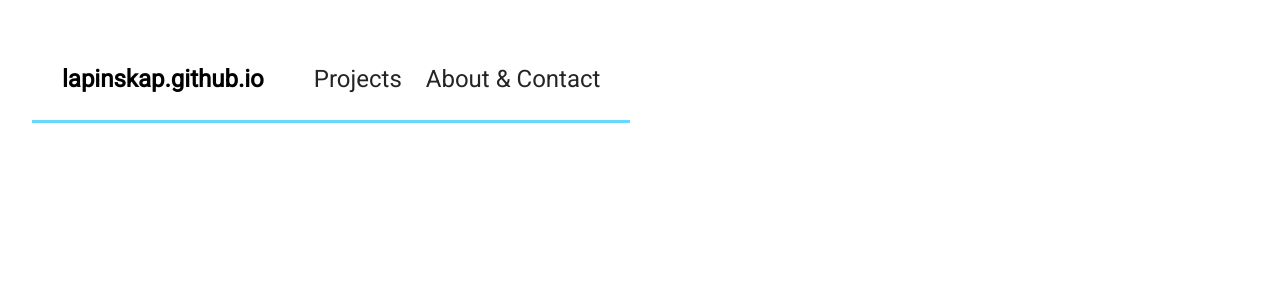
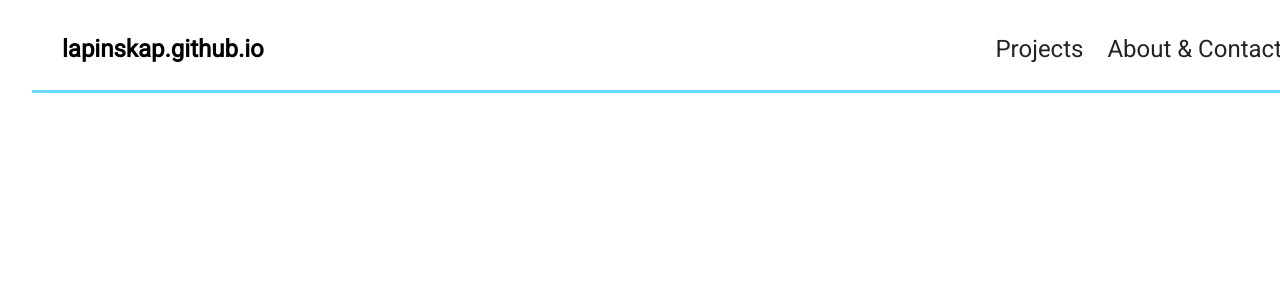
Before and after one commit to lapinskap/lapinskap.github.io, a Jekyll site: the page built from pages/blog.html, in a window 1280 px wide. Shown: the top 300 px of the page. Built offline with Jekyll 4.4.1, drawn with Linux system fonts in a browser that asks for light colours; nearby versions of some CDN libraries.

Commit message:
fix navbar sass

```diff
--- a/assets/css/3-sections/_default.sass
+++ b/assets/css/3-sections/_default.sass
@@ -9,8 +9,7 @@ body
 
 #navbar
   overflow: hidden
-  float: left
-  display: block
+
   z-index: 5
   background-color: white
 
```
Also changed, not shown: 2 other files.
